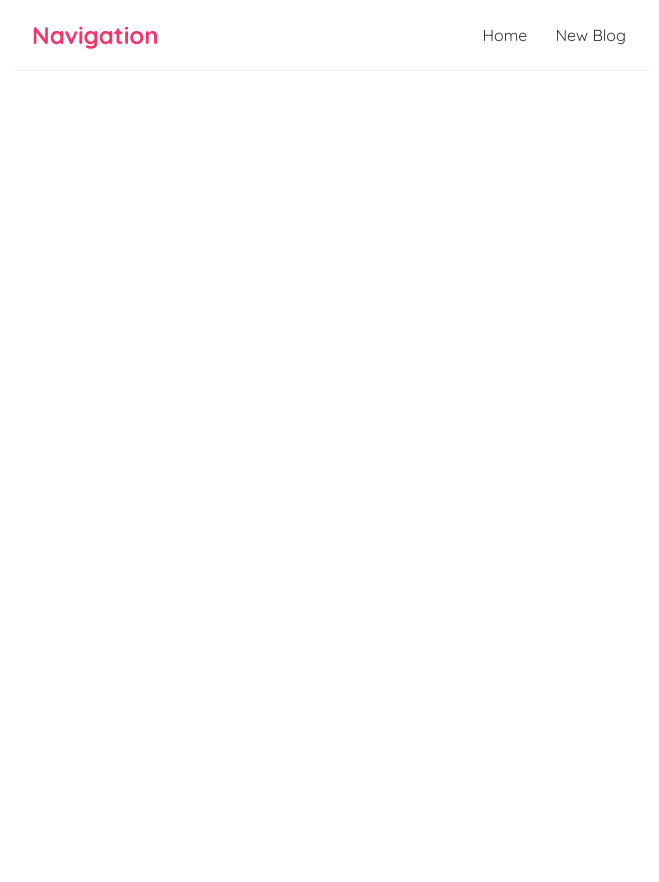
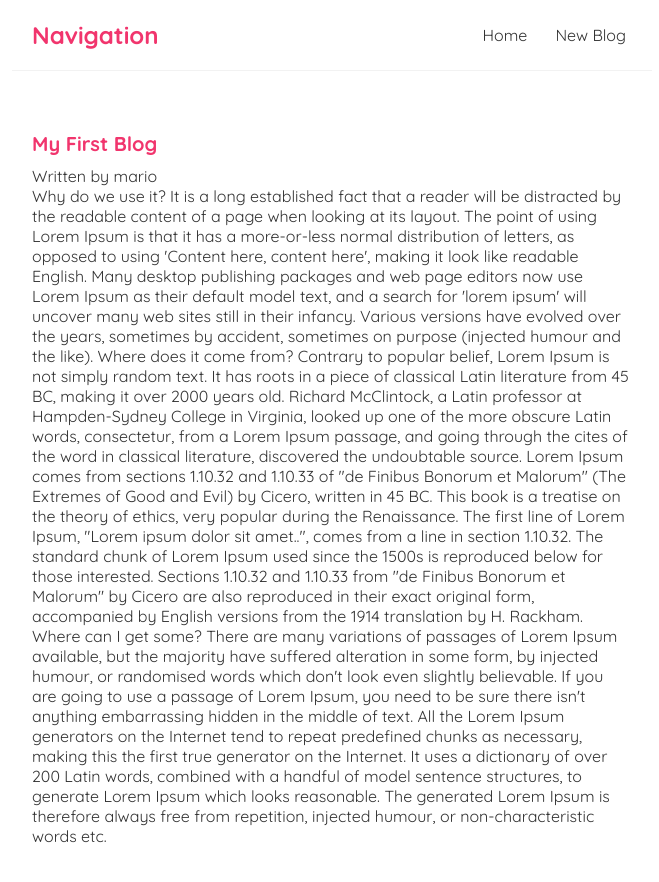
Before and after one commit to nickolasalcazar/react-blog, a React (Create React App) app: page /blogs/1 in a window 1280 px wide. Shown: the top 882 px of the page, without its empty margins (308-967 px from the left). Before the commit the page ends 800 px from the top, so only its background shows below. Built offline with nearby package versions, Linux system fonts and the light colour scheme; data requests are answered from the project's data file.

Commit message:
Created blog detail page for each blogs and dynamic links that link to each one

```diff
--- a/src/App.js
+++ b/src/App.js
@@ -2,6 +2,7 @@
 import Navbar from './Navbar';
 import Home from './Home';
 import Create from './Create';
+import BlogDetails from './BlogDetails';
 
 function App() {
   return (
@@ -16,6 +17,9 @@
             <Route exact path="/create">
               <Create />
             </Route>
+            <Route exact path="/blogs/:id">
+              <BlogDetails />
+            </Route>
           </Switch>
         </div>
       </div>
--- /dev/null
+++ b/src/BlogDetails.js
@@ -0,0 +1,18 @@
+import { useParams } from 'react-router-dom';
+import useFetch from './useFetch';
+
+const BlogDetails = () => {
+    const { id } = useParams();
+    const { data: blog, isPending, error } = useFetch(`http://localhost:8000/blogs/${id}`);
+
+    return (
+        <div className="blog-details">
+            { isPending && <p>Loading...</p>}
+            { error && <p>An error occured...</p>}
+            { !isPending && <h2>{blog.title}</h2> }
+            { !isPending && <p>Written by { blog.author }</p>}
+            { !isPending && <p>{ blog.body }</p>}
+        </div>
+    );
+}
+export default BlogDetails;
--- a/src/BlogList.js
+++ b/src/BlogList.js
@@ -1,16 +1,18 @@
+import { Link } from 'react-router-dom';
+
 const BlogList = ({blogs, title}) => {
     return (
         <div className='blog-list'>
             {blogs.map((blog) => (
                 <div className='blog-preview' key={blog.id}>
-                    <h2>{blog.title}</h2>
-                    <p>Written by {blog.author}</p>
-                    <p>{blog.body}</p>
+                    <Link to={`/blogs/${blog.id}`}>
+                        <h2>{blog.title}</h2>
+                        <p>Written by {blog.author}</p>
+                        <p>{blog.body}</p>
+                    </Link>
                 </div>
             ))}
         </div>
     )
 }
-
-
 export default BlogList;
--- a/src/Home.js
+++ b/src/Home.js
@@ -9,7 +9,7 @@
 
     return (
         <div className='Home'>
-            {error && <p>Something went wrong...</p>}
+            {error && <div>Something went wrong...</div>}
             {isPending && !error && <div>Loading...</div>}
             {blogs && <BlogList blogs={blogs} title='All Blogs'/>}
         </div>
```
Also changed, not shown: 1 other file (tests, documents, lock files or other folders).
